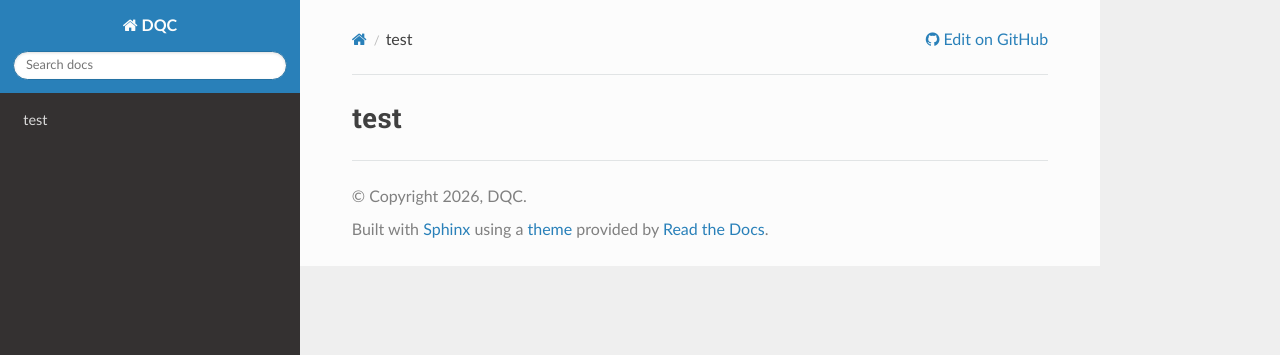
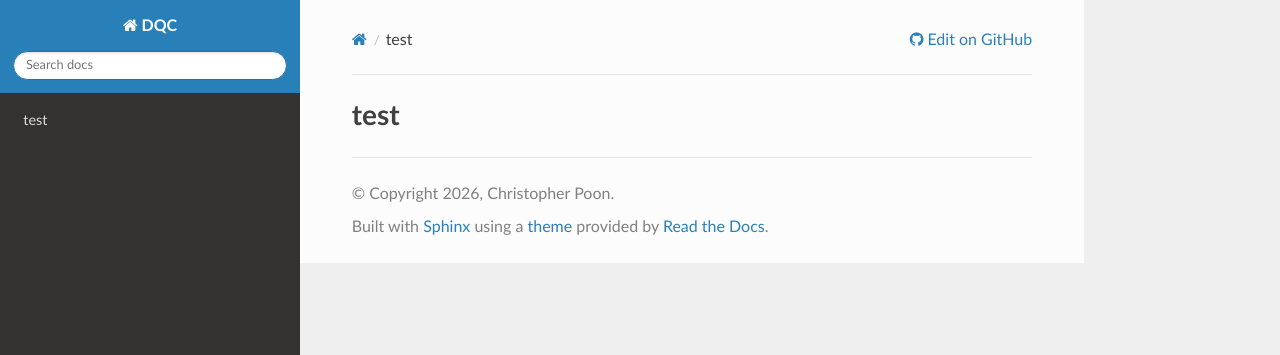
Before and after one commit to Chriun/distributed-3-qubit-error-correction, a Sphinx documentation site: the page built from docs/source/index.rst, in a window 1280 px wide. Shown: the top 355 px of the page. Built offline with Sphinx 7.4.7 and the Read the Docs theme 3.1.0, drawn with Linux system fonts in a browser that asks for light colours.

Commit message:
add css
Signed-off-by: Christopher Poon <christopherpoonc@gmail.com>

```diff
--- /dev/null
+++ b/docs/source/_static/css/custom.css
@@ -0,0 +1,22 @@
+h1, h2, .rst-content .toctree-wrapper p.caption, h3, h4, h5, h6, legend {
+  font-family: "IBM Plex Sans", "Lato", "Helvetica Neue", sans-serif;
+}
+
+.custom-img {
+  margin-bottom: 40px;
+}
+
+.toctree-wrapper ul ul {
+  margin-top: 0;
+  margin-bottom: 0;
+}
+
+.wy-nav-content {
+  max-width: 100%;
+}
+
+@media screen and (min-width: 1100px) {
+  .wy-nav-content {
+    max-width: 80%;
+  }
+}
--- a/docs/source/conf.py
+++ b/docs/source/conf.py
@@ -7,7 +7,7 @@
 # https://www.sphinx-doc.org/en/master/usage/configuration.html#project-information
 
 project = 'DQC'
-copyright = '2026, DQC'
+copyright = '2026, Christopher Poon'
 author = 'Christopher Poon'
 
 # -- General configuration ---------------------------------------------------
@@ -34,6 +34,10 @@
 
 html_static_path = ['_static']
 
+html_css_files = [
+    'css/custom.css',
+]
+
 html_context = {
     "display_github": True, # Integrate GitHub
     "github_user": "Chriun", # Username
```
